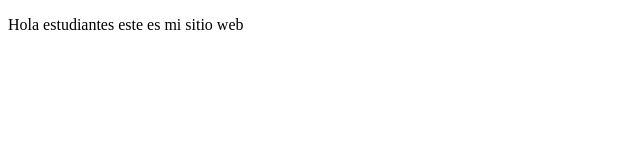
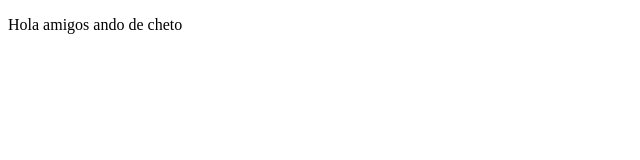
Before and after one commit to mathitorres1/proyectoDemoCursoPrework, a plain HTML site: page index.html in a window 1280 px wide. Shown: the full height of the page, 0-640 px from the left. Drawn offline with Linux system fonts and the light colour scheme.

Commit message:
cambios en como ando

```diff
--- a/index.html
+++ b/index.html
@@ -7,7 +7,7 @@
 </head>
 <body>
    <p>
-         Hola estudiantes este es mi sitio web
+         Hola amigos ando de cheto
    </p>
 </body>
 </html>
```
